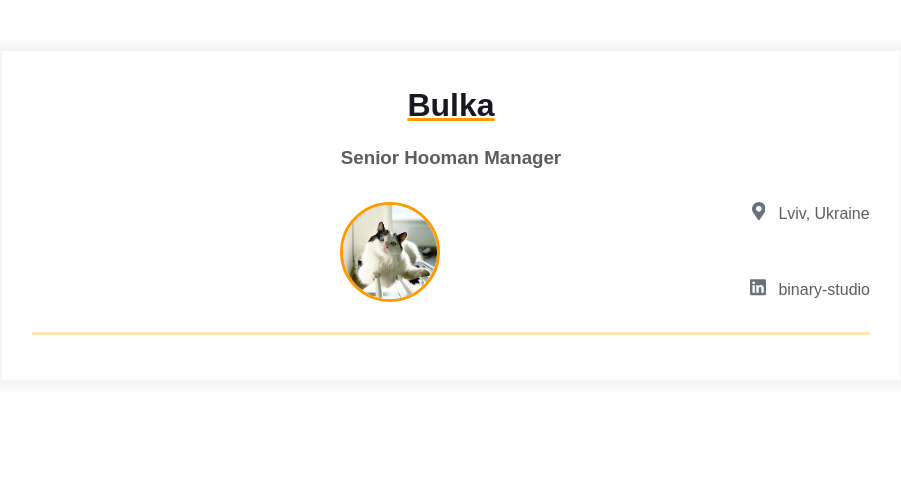
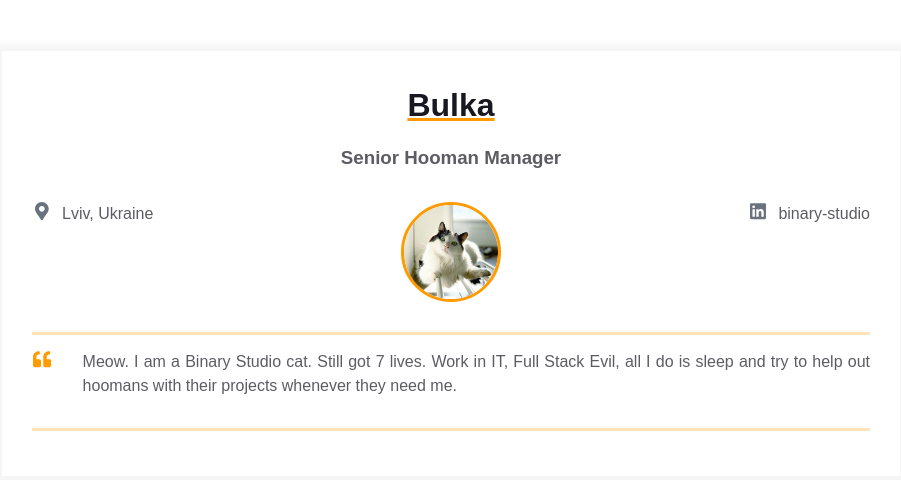
Before and after one commit to evsyukovmv/homepage, a plain HTML site: page index.html in a window 1280 px wide. Shown: the whole page, without its empty margins (189-1090 px from the left). Drawn offline with Linux system fonts and the light colour scheme.

Commit message:
Added intro block

```diff
--- a/index.html
+++ b/index.html
@@ -15,12 +15,6 @@
                     <h3 class="contact-info__sub-header">Senior Hooman Manager</h3>
 
                     <div class="contact_info_container fh">
-                <div class="contact-info__block"></div>
-
-                <div class="contact-info__block contact-info__block--center">
-                  <img class="contact-info__avatar" src="assets/avatar.jpg" alt="Avatar">
-                </div>
-
                         <div class="contact-info__block">
                             <a href="" rel="author" class="contact-info__item">
                                 <div class="contact-info__item-icon-wrapper">
@@ -32,7 +26,13 @@
                                 </div>
                                 <span>Lviv, Ukraine</span>
                             </a>
+                        </div>
 
+                        <div class="contact-info__block contact-info__block--center">
+                            <img class="contact-info__avatar" src="assets/avatar.jpg" alt="Avatar">
+                        </div>
+
+                        <div class="contact-info__block">
                             <a href="https://ua.linkedin.com/company/binary-studio_241166" rel="author" class="contact-info__item">
                                 <div class="contact-info__item-icon-wrapper">
                                 <svg class="contact-info__item-icon" xmlns="http://www.w3.org/2000/svg" viewBox="0 0 448 512">
@@ -47,6 +47,24 @@
                     </div>
                 </div>
             </div>
+            <div class="container">
+                <div class="resume__block">
+                    <div class="intro">
+                        <div class="intro__icon-wrapper">
+                        <svg class="intro__icon" xmlns="http://www.w3.org/2000/svg" viewBox="0 0 512 512">
+                            <path
+                            d="M464 256h-80v-64c0-35.3 28.7-64 64-64h8c13.3 0 24-10.7 24-24V56c0-13.3-10.7-24-24-24h-8c-88.4 0-160 71.6-160 160v240c0 26.5 21.5 48 48 48h128c26.5 0 48-21.5 48-48V304c0-26.5-21.5-48-48-48zm-288 0H96v-64c0-35.3 28.7-64 64-64h8c13.3 0 24-10.7 24-24V56c0-13.3-10.7-24-24-24h-8C71.6 32 0 103.6 0 192v240c0 26.5 21.5 48 48 48h128c26.5 0 48-21.5 48-48V304c0-26.5-21.5-48-48-48z">
+                            </path>
+                        </svg>
+                        </div>
+                        <p class="intro_text">Meow.
+                        I am a Binary Studio cat. Still got 7 lives. Work in IT, Full Stack Evil,
+                        all I do is sleep and try to help out hoomans with their projects whenever
+                        they need me.
+                        </p>
+                    </div>
+                </div>
+            </div>
         </div>
     </main>
   </body>
```
Lines whose indentation alone changed are shown as unchanged.
